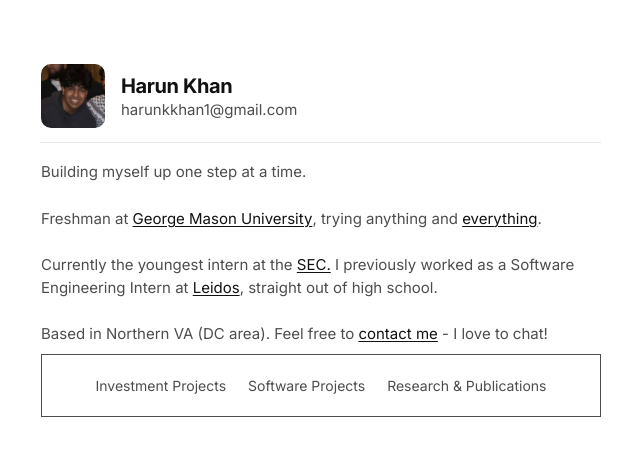
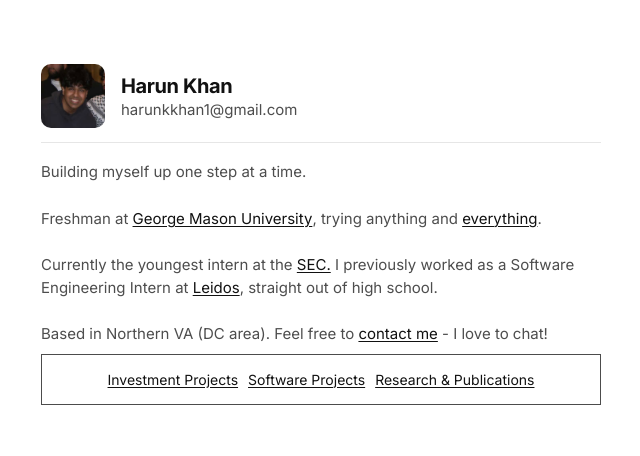
Before and after one commit to harunkkhan/personal-website, a React (Vite) app: page / in a window 1280 px wide. Both pictures are taken after a click on the button "everything". Shown: the top 456 px of the page, without its empty margins (319-959 px from the left). Built offline with nearby package versions, Linux system fonts and the light colour scheme.

Commit message:
new buttons

```diff
--- a/src/pages/HarunKhanOrgPage.tsx
+++ b/src/pages/HarunKhanOrgPage.tsx
@@ -184,14 +184,14 @@
           )}
           {popupOpen === "everything" && (
             <>
-              <a href="#investment-projects" className="iconLink">
-                <span className="iconLabel">Investment Projects</span>
+              <a href="#investment-projects" className="link">
+                Investment Projects
               </a>
-              <a href="#software-projects" className="iconLink">
-                <span className="iconLabel">Software Projects</span>
+              <a href="#software-projects" className="link">
+                Software Projects
               </a>
-              <a href="#research-publications" className="iconLink">
-                <span className="iconLabel">Research & Publications</span>
+              <a href="#research-publications" className="link">
+                Research & Publications
               </a>
             </>
           )}
```
